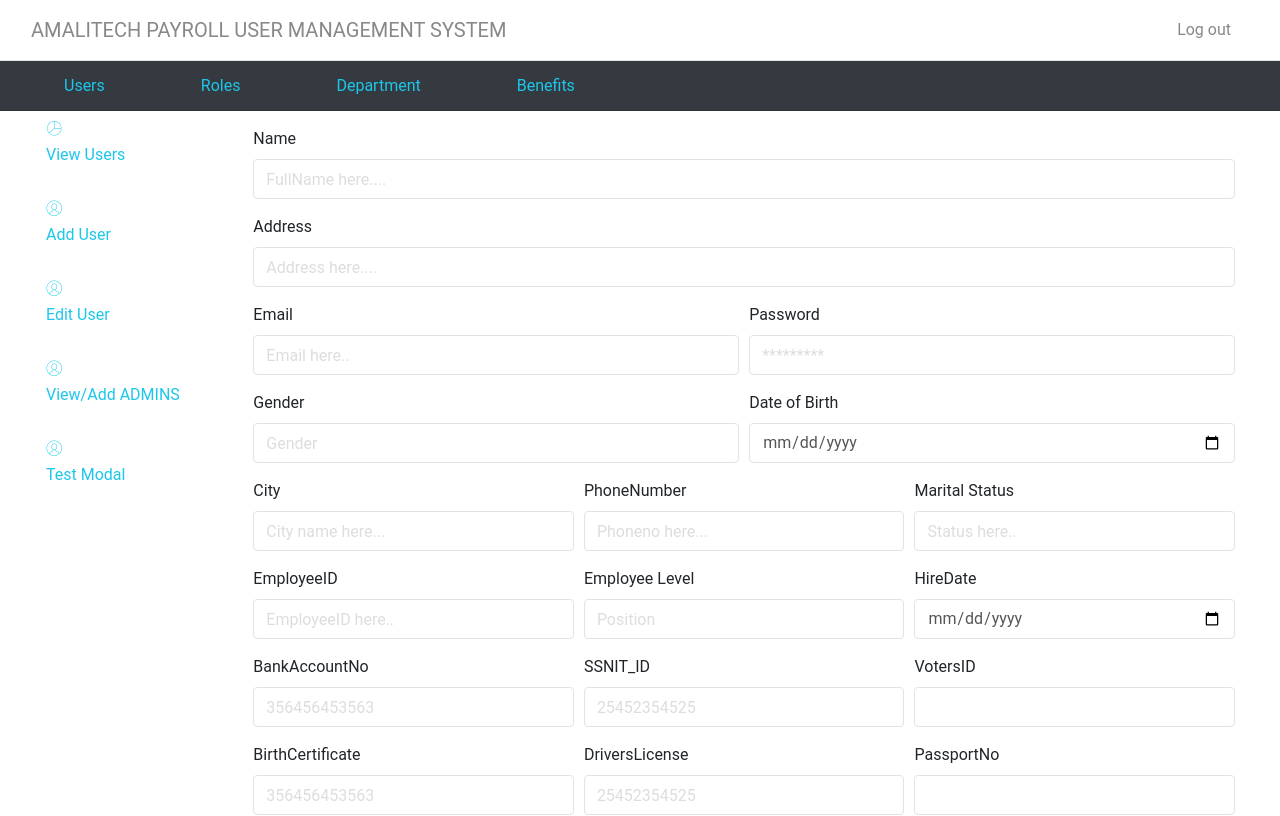
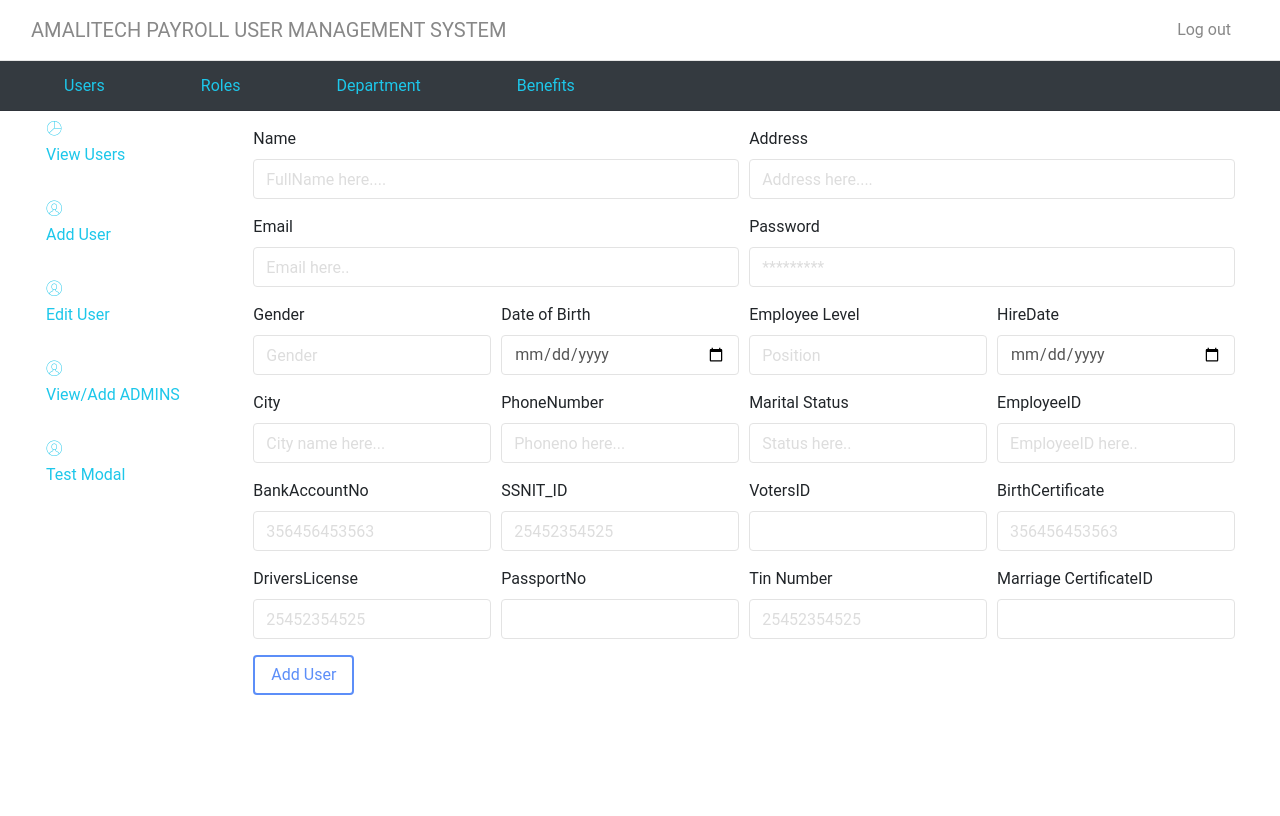
Before and after one commit to natcobbinah/React-frontend-for-Payroll-System, a React (Create React App) app in the folder payrollui/: page /main/dashboard/usersmain/adduser in a window 1280 px wide. Shown: the top 816 px of the page. Built offline with nearby package versions, Linux system fonts and the light colour scheme.

Commit message:
add users form designed better

```diff
--- a/payrollui/src/users/adduser.js
+++ b/payrollui/src/users/adduser.js
@@ -95,13 +95,15 @@
                   null
                 }
                 <form>
-                    <div className="form-group">
+                    <div className="form-row">
+                      <div className="form-group col-md-6">
                         <label htmlFor="fullnamelbl">Name</label>
                         <input type="text" class="form-control" id="fullnamelbl" placeholder="FullName here...." onChange={(e) => this.setState({name : e.target.value})}/>
-                    </div>
-                    <div className="form-group">
+                      </div>
+                      <div className="form-group col-md-6">
                         <label htmlFor="addresslbl">Address</label>
                         <input type="text" class="form-control" id="addresslbl" placeholder="Address here...." onChange={(e) => this.setState({address : e.target.value})}/>
+                      </div>
                     </div>
                     <div className="form-row">
                         <div className="form-group col-md-6">
@@ -115,84 +117,80 @@
                     </div>
 
                     <div className="form-row">
-                        <div className="form-group col-md-6">
+                        <div className="form-group col-md-3">
                           <label htmlFor="genderlbl">Gender</label>
                           <input type="text" className="form-control" id="genderlbl" placeholder="Gender" onChange={(e) => this.setState({gender : e.target.value})}/>
                         </div>
-                        <div className="form-group col-md-6">
+                        <div className="form-group col-md-3">
                           <label htmlFor="dateofbirthlbl">Date of Birth</label>
                           <input type="date" className="form-control" id="dateofbirthlbl" onChange={(e) => this.setState({birthdate : e.target.value})}/>
+                        </div>
+                        <div className="form-group col-md-3">
+                            <label htmlFor="employeelvlbl">Employee Level</label>
+                            <input type="text" className="form-control" id="employeelvlbl" placeholder="Position" onChange={(e) => this.setState({employeelevel : e.target.value})}/>
+                        </div>
+                        <div className="form-group col-md-3">
+                            <label htmlFor="hiredatelbl">HireDate</label>
+                            <input type="date" className="form-control" id="hiredatelbl" onChange={(e) => this.setState({hiredate : e.target.value})}/>
                         </div>
                     </div>
 
                     <div className="form-row">
-                        <div className="form-group col-md-4">
+                        <div className="form-group col-md-3">
                             <label htmlFor="citylbl">City</label>
                             <input type="text" className="form-control" id="citylbl" placeholder="City name here..." onChange={(e) => this.setState({city : e.target.value})}/>
                         </div>
-                        <div className="form-group col-md-4">
+                        <div className="form-group col-md-3">
                             <label htmlFor="phonenumberlbl">PhoneNumber</label>
                             <input type="text" className="form-control" id="phonenumberlbl" placeholder="Phoneno here..." onChange={(e) => this.setState({phonenumber : e.target.value})}/>
                         </div>
-                        <div className="form-group col-md-4">
+                        <div className="form-group col-md-3">
                             <label htmlFor="maritalstatuslbl">Marital Status</label>
                             <input type="text" className="form-control" id="maritalstatuslbl" placeholder="Status here.." onChange={(e) => this.setState({maritalstatus : e.target.value})}/>
                         </div>
-                    </div>
-                    <div className="form-row">
-                        <div className="form-group col-md-4">
+                        <div className="form-group col-md-3">
                             <label htmlFor="employeeidlbl">EmployeeID</label>
                             <input type="text" className="form-control" id="employeeidlbl" placeholder="EmployeeID here.." onChange={(e) => this.setState({employeeid : e.target.value})}/>
                         </div>
-                        <div className="form-group col-md-4">
-                            <label htmlFor="employeelvlbl">Employee Level</label>
-                            <input type="text" className="form-control" id="employeelvlbl" placeholder="Position" onChange={(e) => this.setState({employeelevel : e.target.value})}/>
+                    </div>
+                    <div className="form-row">
+                        <div className="form-group col-md-3">
+                            <label htmlFor="bankaccnolbl">BankAccountNo</label>
+                            <input type="text" className="form-control" id="bankaccnolbl" placeholder="356456453563" onChange={(e) => this.setState({bankaccountnumber : e.target.value})}/>
                         </div>
-                        <div className="form-group col-md-4">
-                            <label htmlFor="hiredatelbl">HireDate</label>
-                            <input type="date" className="form-control" id="hiredatelbl" onChange={(e) => this.setState({hiredate : e.target.value})}/>
+                        <div className="form-group col-md-3">
+                            <label htmlFor="ssnitlbl">SSNIT_ID</label>
+                            <input type="text" className="form-control" id="ssnitlbl" placeholder="25452354525" onChange={(e) => this.setState({ssnitid : e.target.value})}/>
+                        </div>
+                        <div className="form-group col-md-3">
+                            <label htmlFor="votersidlbl">VotersID</label>
+                            <input type="text" className="form-control" id="votersidlbl" onChange={(e) => this.setState({votersid : e.target.value})}/>
+                        </div>
+                        <div className="form-group col-md-3">
+                            <label htmlFor="birthcertidlbl">BirthCertificate</label>
+                            <input type="text" className="form-control" id="birthcertidlbl" placeholder="356456453563" onChange={(e) => this.setState({birthcertid : e.target.value})}/>
                         </div>
                     </div>
                     <div className="form-row">
-                        <div className="form-group col-md-4">
-                            <label htmlFor="bankaccnolbl">BankAccountNo</label>
-                            <input type="text" className="form-control" id="bankaccnolbl" placeholder="356456453563" onChange={(e) => this.setState({bankaccountnumber : e.target.value})}/>
-                        </div>
-                        <div className="form-group col-md-4">
-                            <label htmlFor="ssnitlbl">SSNIT_ID</label>
-                            <input type="text" className="form-control" id="ssnitlbl" placeholder="25452354525" onChange={(e) => this.setState({ssnitid : e.target.value})}/>
-                        </div>
-                        <div className="form-group col-md-4">
-                            <label htmlFor="votersidlbl">VotersID</label>
-                            <input type="text" className="form-control" id="votersidlbl" onChange={(e) => this.setState({votersid : e.target.value})}/>
-                        </div>
-                    </div>
-                    <div className="form-row">
-                        <div className="form-group col-md-4">
-                            <label htmlFor="birthcertidlbl">BirthCertificate</label>
-                            <input type="text" className="form-control" id="birthcertidlbl" placeholder="356456453563" onChange={(e) => this.setState({birthcertid : e.target.value})}/>
-                        </div>
-                        <div className="form-group col-md-4">
+                        <div className="form-group col-md-3">
                             <label htmlFor="driverslicenlbl">DriversLicense</label>
                             <input type="text" className="form-control" id="driverslicenlbl" placeholder="25452354525" onChange={(e) => this.setState({driverslicenseid : e.target.value})}/>
                         </div>
-                        <div className="form-group col-md-4">
+                        <div className="form-group col-md-3">
                             <label htmlFor="passportlbl">PassportNo</label>
                             <input type="text" className="form-control" id="passportlbl" onChange={(e) => this.setState({passportid : e.target.value})}/>
                         </div>
-                    </div>
-                    <div className="form-row">
-                        <div className="form-group col-md-6">
+                        <div className="form-group col-md-3">
                             <label htmlFor="tinnolbl">Tin Number</label>
                             <input type="text" className="form-control" id="tinnolbl" placeholder="25452354525" onChange={(e) => this.setState({tinnumber : e.target.value})}/>
                         </div>
-                        <div className="form-group col-md-6">
+                        <div className="form-group col-md-3">
                             <label htmlFor="marriagecertID">Marriage CertificateID</label>
                             <input type="text" className="form-control" id="marriagecertID" onChange={(e) => this.setState({marriagecertid : e.target.value})}/>
                         </div>
                     </div>
                     <div className="form-row">
-                       <div className="form-group col-md-12">
+                       <div className="form-group col-md-3">
                             <button type="button" className="btn btn-primary" onClick={this.getFormDataandSavetoDB}>Add User</button>
                         </div>
                     </div>
```
Also changed, not shown: 1 other file (tests, documents, lock files or other folders).
